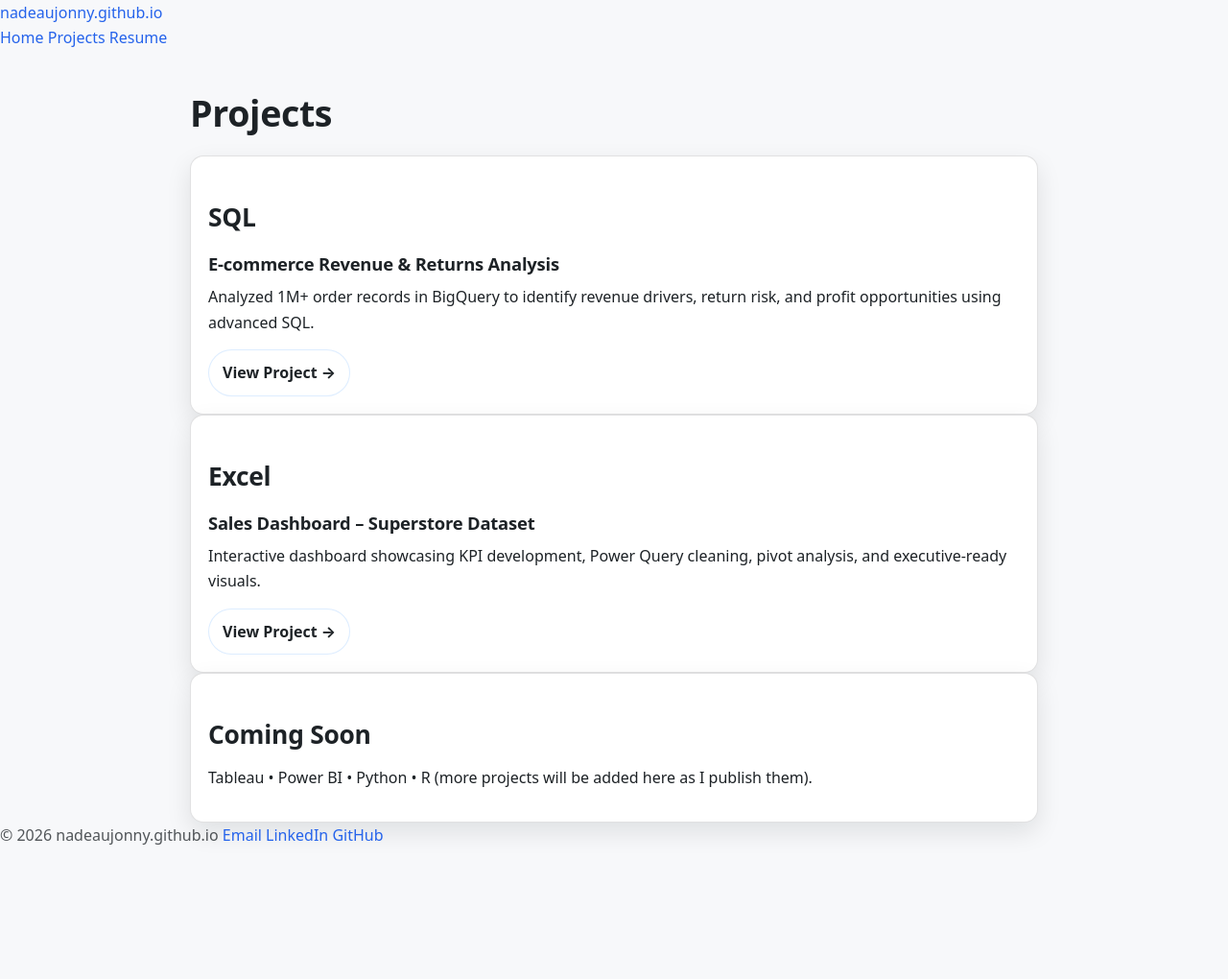
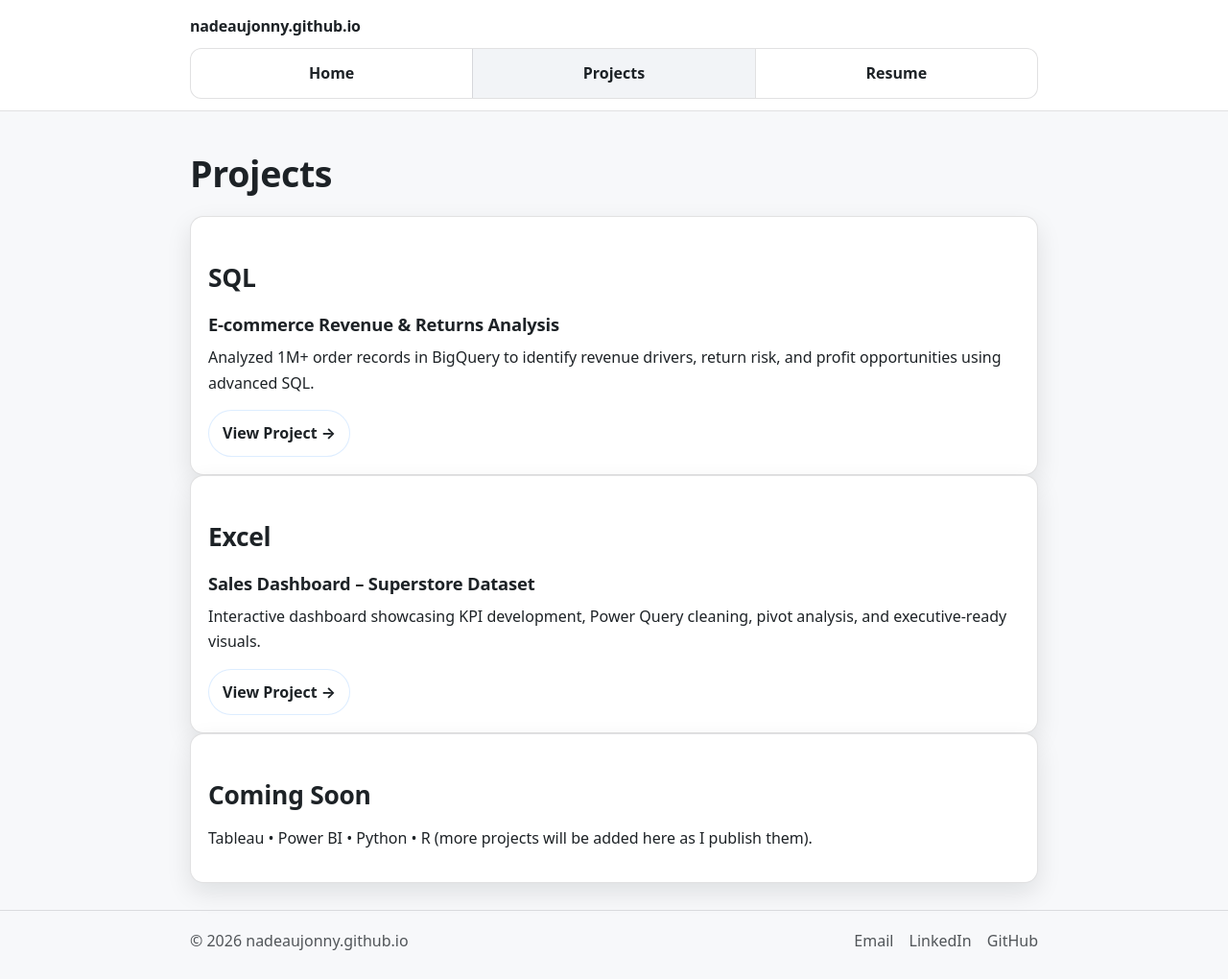
Before and after one commit to nadeaujonny/nadeaujonny.github.io, a Jekyll site: the page built from projects.md, in a window 1280 px wide and 1020 px high. Shown: the whole window at 96% size. Built offline with Jekyll 4.4.1, drawn with Linux system fonts in a browser that asks for light colours.

Commit message:
Add styles for header, navigation, and footer

```diff
--- a/assets/css/style.css
+++ b/assets/css/style.css
@@ -215,3 +215,105 @@ details img{
   border-radius: 12px;
   box-shadow: var(--shadow);
 }
+
+/* =======================
+   Header nav “block tabs”
+   ======================= */
+
+.site-header{
+  position: sticky;
+  top: 0;
+  z-index: 50;
+  background: var(--surface);
+  border-bottom: 1px solid var(--border);
+}
+
+.header-inner{
+  max-width: var(--max);
+  margin: 0 auto;
+  padding: 14px 18px 12px;
+}
+
+.site-title{
+  display: inline-block;
+  font-weight: 900;
+  letter-spacing: -0.01em;
+  color: var(--text);
+  text-decoration: none;
+  margin-bottom: 10px;
+}
+
+.site-title:hover{
+  text-decoration: none;
+  color: var(--text);
+}
+
+.site-nav{
+  display: flex;
+  width: 100%;
+  border: 1px solid var(--border);
+  border-radius: 12px;
+  overflow: hidden; /* makes the links feel like “blocks” inside one strip */
+  background: var(--surface);
+}
+
+.site-nav a{
+  flex: 1;                 /* makes each link a same-width block */
+  text-align: center;
+  padding: 12px 10px;
+  font-weight: 800;
+  color: var(--text);
+  text-decoration: none;
+  background: transparent;
+}
+
+.site-nav a + a{
+  border-left: 1px solid var(--border);
+}
+
+.site-nav a:hover{
+  background: var(--surface2);
+  text-decoration: none;
+}
+
+.site-nav a[aria-current="page"]{
+  background: var(--surface2);
+}
+
+/* Mobile: stack blocks */
+@media (max-width: 520px){
+  .site-nav{ flex-direction: column; }
+  .site-nav a + a{
+    border-left: none;
+    border-top: 1px solid var(--border);
+  }
+}
+
+/* Footer polish */
+.site-footer{
+  margin-top: 28px;
+  padding: 18px 0 26px;
+  border-top: 1px solid var(--border);
+}
+
+.footer-inner{
+  max-width: var(--max);
+  margin: 0 auto;
+  padding: 0 18px;
+  color: var(--muted);
+  display: flex;
+  flex-wrap: wrap;
+  gap: 10px 16px;
+  align-items: center;
+  justify-content: space-between;
+}
+
+.footer-links a{
+  margin-left: 12px;
+  color: var(--muted);
+}
+
+.footer-links a:hover{
+  color: var(--text);
+  text-decoration: none;
+}
```
